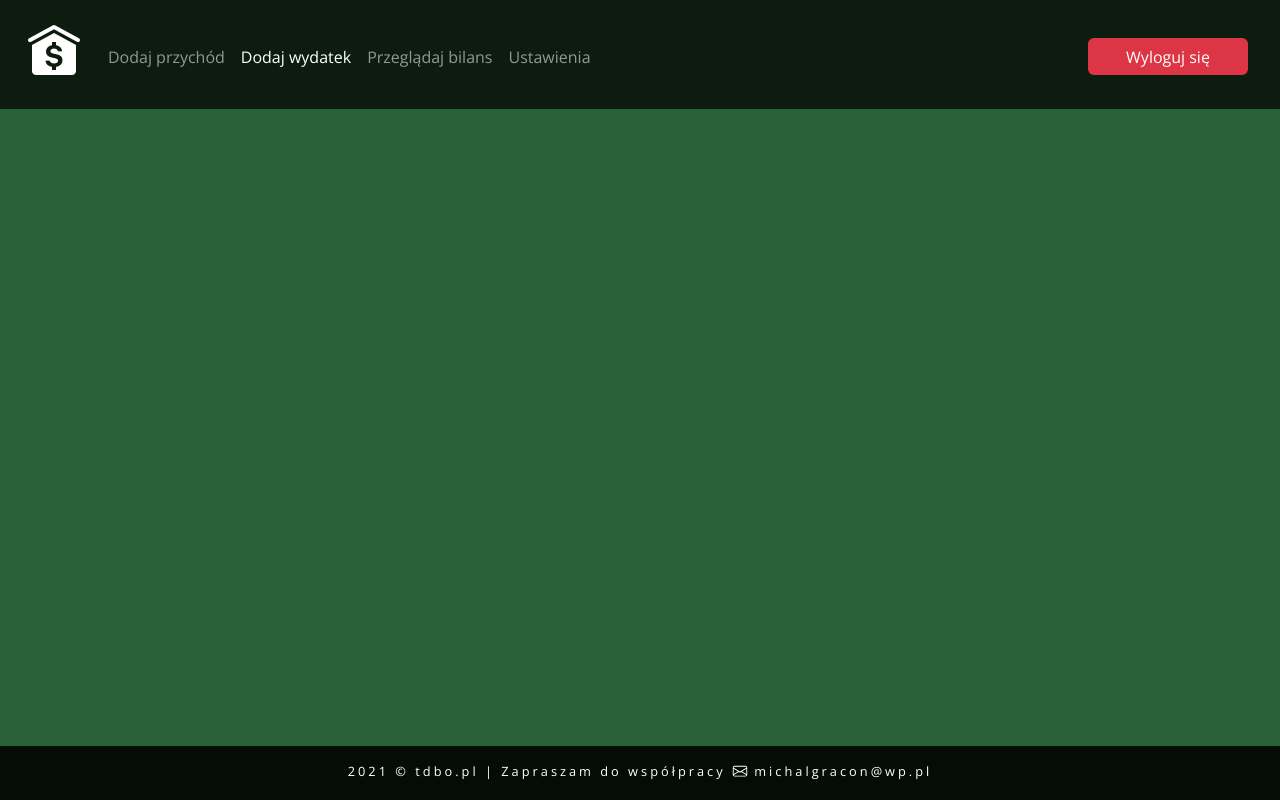
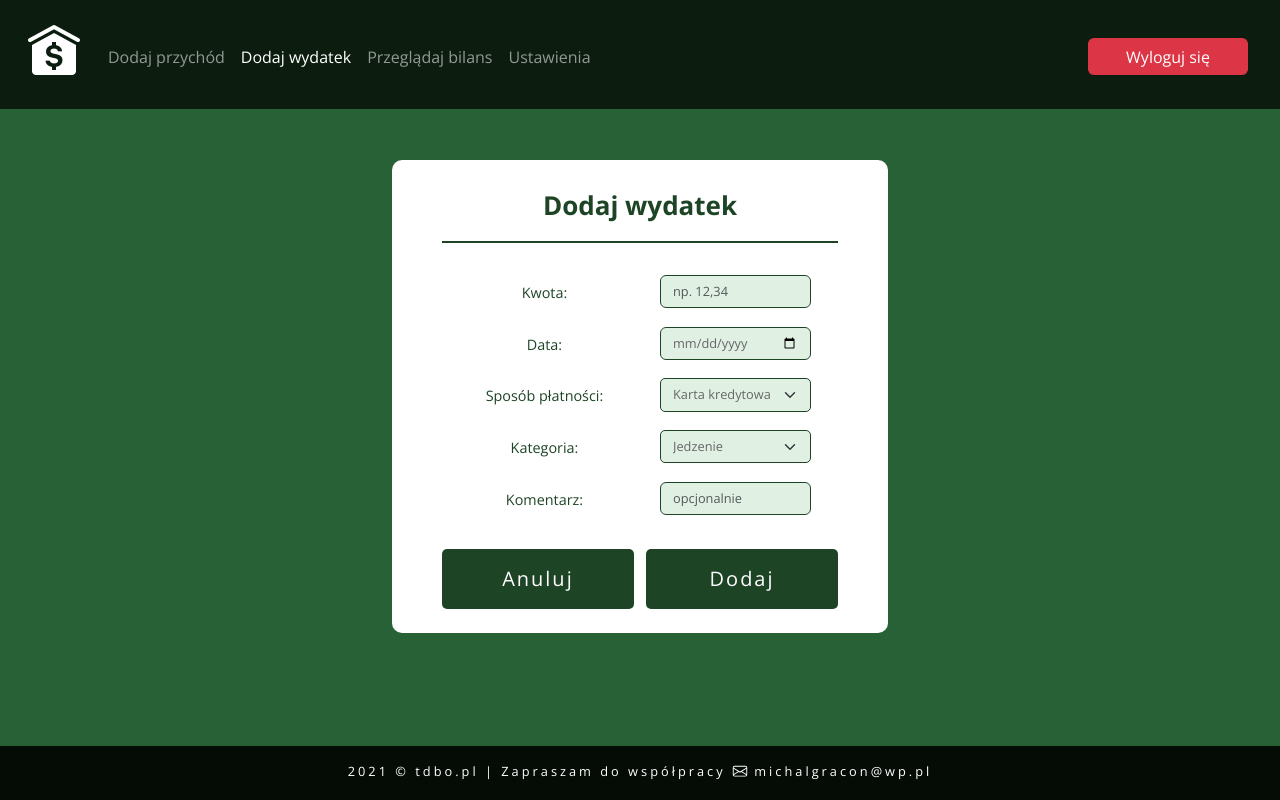
Before and after one commit to gracek333/WebFinancialApplication, a PHP site: page /addExpense.html in a window 1280 px wide. Run offline with PHP 8.4, Linux system fonts and the light colour scheme; some libraries are stand-ins or nearby versions.

Commit message:
Added form of expense adding

```diff
--- a/addExpense.html
+++ b/addExpense.html
@@ -51,6 +51,68 @@
 	</div>
   </nav>
 
+  <main>
+    <div class="form-signin pb-2 mb-5">
+	  <h1 class="mb-4">Dodaj wydatek</h1>
+	  <div class="row mb-3 pt-2 justify-content-center">
+		<label for="inputExpense" class="col-sm-5 me-sm-3 col-form-label">Kwota:</label>
+		<div class="col-sm-5">
+		  <input type="text" class="form-control" id="inputExpense" required placeholder="np. 12,34" onfocus="this.placeholder=''" onblur="this.placeholder='np. 12,34'">
+		</div>
+	  </div>
+	  <div class="row mb-3 justify-content-center">
+		<label for="inputDate" class="col-sm-5 me-sm-3 col-form-label">Data:</label>
+		<div class="col-sm-5">
+		  <input type="date" class="form-control" id="inputDate">
+		</div>
+	  </div>
+	  <div class="row mb-3 justify-content-center">
+		<label for="inputPaymentMethod" class="col-sm-5 me-sm-3 col-form-label">Sposób płatności:</label>
+		<div class="col-sm-5">
+		  <select class="form-select" name="inputPaymentMethod" id="inputPaymentMethod">
+			<option value="g">Gotówka</option>
+			<option value="d">Karta debetowa</option>
+			<option value="k" selected>Karta kredytowa</option>
+		  </select>
+		</div>
+	  </div>
+	  <div class="row mb-3 justify-content-center">
+		<label for="inputCategoryOfExpense" class="col-sm-5 me-sm-3 col-form-label">Kategoria:</label>
+		<div class="col-sm-5">
+		  <select class="form-select" name="inputCategoryOfExpense" id="inputCategoryOfExpense">
+			<option value="j" selected>Jedzenie</option>
+			<option value="m">Mieszkanie</option>
+			<option value="t">Transport</option>
+			<option value="e">Telekomunikacja</option>
+			<option value="o">Opieka zdrowotna</option>
+			<option value="u">Ubranie</option>
+			<option value="h">Higiena</option>
+			<option value="d">Dzieci</option>
+			<option value="r">Rozrywka</option>
+			<option value="w">Wycieczka</option>
+			<option value="s">Szkolenia</option>
+			<option value="k">Książki</option>
+			<option value="c">Oszczędności</option>
+			<option value="y">Emerytura</option>
+			<option value="p">Spłata długów</option>
+			<option value="i">Darowizna</option>
+			<option value="n">Inne wydatki</option>
+		  </select>
+	    </div>
+	  </div>
+	  <div class="row mb-3 justify-content-center">
+		<label for="inputComment" class="col-sm-5 me-sm-3 col-form-label">Komentarz:</label>
+		<div class="col-sm-5">
+		  <input type="text" class="form-control" id="inputComment" required placeholder="opcjonalnie" onfocus="this.placeholder=''" onblur="this.placeholder='opcjonalnie'">
+		</div>
+	  </div>
+	  <form class="ms-auto text-center mt-btn-sm">
+		<button class="btn btn-md my-sm-3 me-sm-2" type="submit">Anuluj</button>
+		<button class="btn btn-md my-sm-3 " type="submit">Dodaj</button>
+	  </form>
+	</div>
+  </main>
+
   <footer class="footer mt-auto">
 	<div class="container-fluid">
 	  <span>2021 &copy; tdbo.pl  |  Zapraszam do współpracy </span>
--- a/style.css
+++ b/style.css
@@ -27,12 +27,6 @@ h1
 	background-color: #0C1D10 !important;
 }
 
-.bg-money .btn-md
-{
-	border-bottom: 0;
-	min-width: 10rem;
-}
-
 .navbar-text
 {
 	font-size: 1.8rem;
@@ -45,6 +39,19 @@ h1
 	padding-top: 8px;
 	padding-bottom: 15px;
 }
+
+.btn-md
+{
+	min-width: 12rem;
+
+}
+
+.bg-money .btn-md
+{
+	border-bottom: 0;
+	min-width: 10rem;
+}
+
 
 .form-signin
 {
@@ -121,3 +128,12 @@ h1
 {
 	padding-bottom: 0.1rem;
 }
+
+.form-select
+{
+	background-color: #E0F1E4;
+	color: #666;
+	border: .5px solid #1E4426;
+	font-size: 0.8rem;
+	border-radius: 5px;
+}
```
